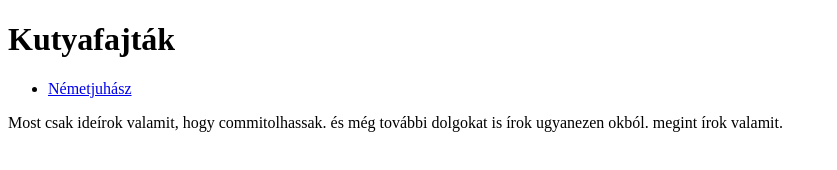
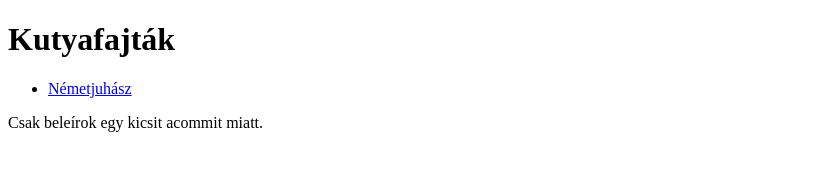
Before and after one commit to konczeszter79/kutyafajtak-html, a plain HTML site: page index.html in a window 1280 px wide. Shown: the whole page, without its empty margins (0-837 px from the left). Drawn offline with Linux system fonts and the light colour scheme.

Commit message:
Ez már remélem, sikerül

```diff
--- a/index.html
+++ b/index.html
@@ -10,6 +10,6 @@
     <ul>
         <li><a href="german-shepherd.html">Németjuhász</a></li>
     </ul>
-    Most csak ideírok valamit, hogy commitolhassak. és még további dolgokat is írok ugyanezen okból. megint írok valamit.
+    Csak beleírok egy kicsit  acommit miatt.
 </body>
 </html>
```
Also changed, not shown: german-shepherd.html (+1 -0 lines).
